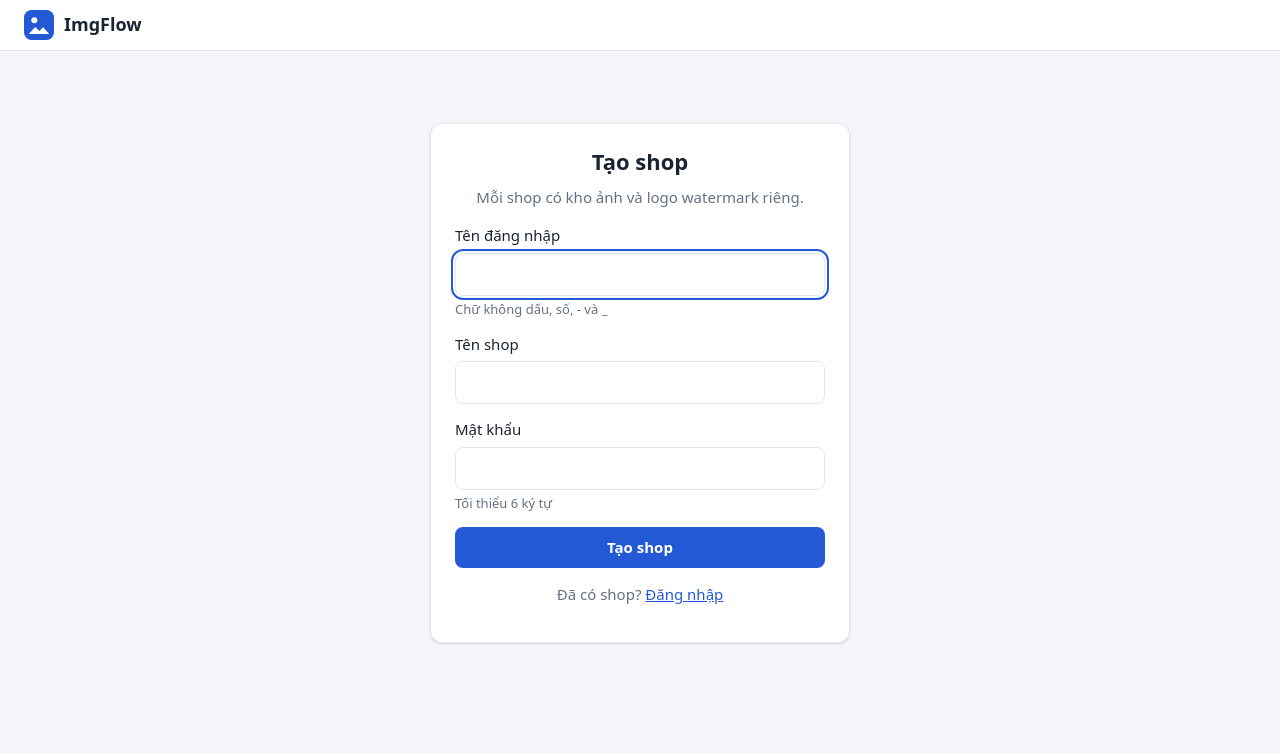
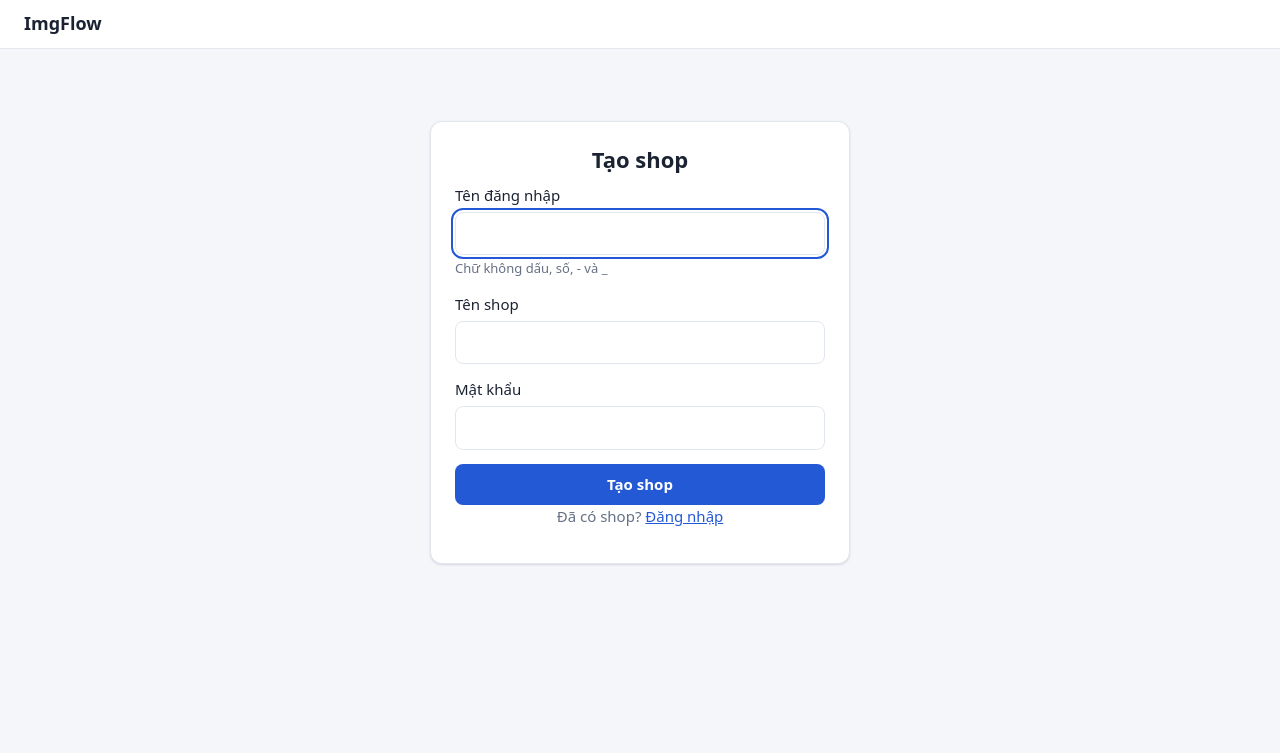
Before and after one commit to ngthanhtung0706/imgflow, a Flask app: page /register in a window 1280 px wide. Shown: the top 753 px of the page. Run offline with Flask 3, Linux system fonts and the light colour scheme.

Commit message:
fix: bo bieu tuong, bo dong mo ta trang dang ky, goi y chi hien khi bam vao o nhap
Co-Authored-By: Claude Opus 5.5 <noreply@anthropic.com>

```diff
--- a/app/web/static/style.css
+++ b/app/web/static/style.css
@@ -25,7 +25,6 @@ h3 { font-size: 17px; margin: 0 0 12px; word-break: break-word; }
 /* thanh trên */
 .topbar { display: flex; align-items: center; gap: 14px; padding: 10px 24px; background: var(--card); border-bottom: 1px solid var(--line); position: sticky; top: 0; z-index: 10; }
 .brand { display: flex; align-items: center; gap: 10px; margin-right: auto; font-weight: 700; font-size: 18px; color: var(--text); text-decoration: none; }
-.brand-mark { display: block; width: 30px; height: 30px; color: var(--accent); flex: none; }
 .shop-chip { padding: 3px 12px; border-radius: 999px; background: var(--accent-soft); color: var(--accent-dark); font-size: 14px; font-weight: 600; max-width: 220px; overflow: hidden; text-overflow: ellipsis; white-space: nowrap; }
 .footer { text-align: center; color: var(--muted); font-size: 13px; padding: 20px 16px; }
 
@@ -38,7 +37,8 @@ label { display: block; margin-bottom: 14px; font-weight: 500; }
 input[type=text], input[type=search], input[type=password], input:not([type]) { display: block; width: 100%; margin-top: 5px; padding: 9px 11px; border: 1px solid var(--line); border-radius: 8px; font: inherit; background: var(--card); color: var(--text); }
 input:focus-visible, button:focus-visible, a:focus-visible, .dropzone:focus-within { outline: 2px solid var(--accent); outline-offset: 2px; }
 input[type=file] { display: block; margin-top: 5px; max-width: 100%; }
-.hint { display: block; margin-top: 3px; font-size: 13px; font-weight: 400; color: var(--muted); }
+.hint { display: none; margin-top: 3px; font-size: 13px; font-weight: 400; color: var(--muted); }
+label:focus-within .hint { display: block; }
 .muted { color: var(--muted); }
 .error { color: var(--err); }
 .small { font-size: 13px; }
--- a/app/web/templates/base.html
+++ b/app/web/templates/base.html
@@ -8,7 +8,7 @@
 </head>
 <body class="{% block body_class %}{% endblock %}">
   <header class="topbar">
-    <a class="brand" href="{{ url_for('index') }}"><svg class="brand-mark" viewBox="0 0 32 32" aria-hidden="true"><rect width="32" height="32" rx="8" fill="currentColor"/><circle cx="11" cy="11" r="3.2" fill="#fff"/><path d="M5 25.5l7-7.5 4.5 4.5 3.8-4 6.7 7z" fill="#fff"/></svg>ImgFlow</a>
+    <a class="brand" href="{{ url_for('index') }}">ImgFlow</a>
     {% if session.get('shop_id') %}
       <span class="shop-chip" title="Shop đang đăng nhập">{{ session.get('shop_name') }}</span>
       <form method="post" action="{{ url_for('logout') }}"><button class="btn btn-ghost">Đăng xuất</button></form>
--- a/app/web/templates/register.html
+++ b/app/web/templates/register.html
@@ -3,7 +3,6 @@
 {% block content %}
 <section class="card narrow auth">
   <h1>Tạo shop</h1>
-  <p class="muted">Mỗi shop có kho ảnh và logo watermark riêng.</p>
   {% if error %}<p class="alert alert-error" role="alert">{{ error }}</p>{% endif %}
   <form method="post">
     <label>Tên đăng nhập <input name="username" required pattern="[A-Za-z0-9_\-]+" autofocus autocomplete="username">
```
